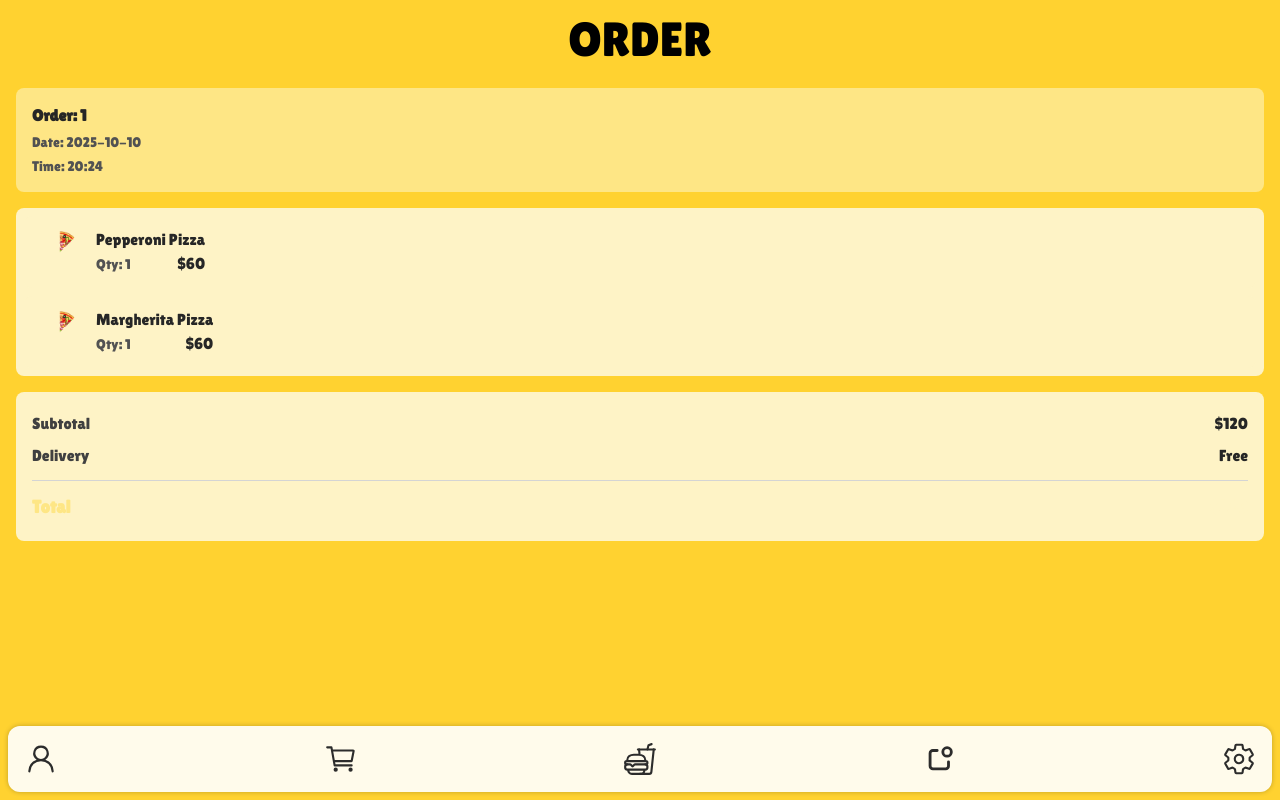
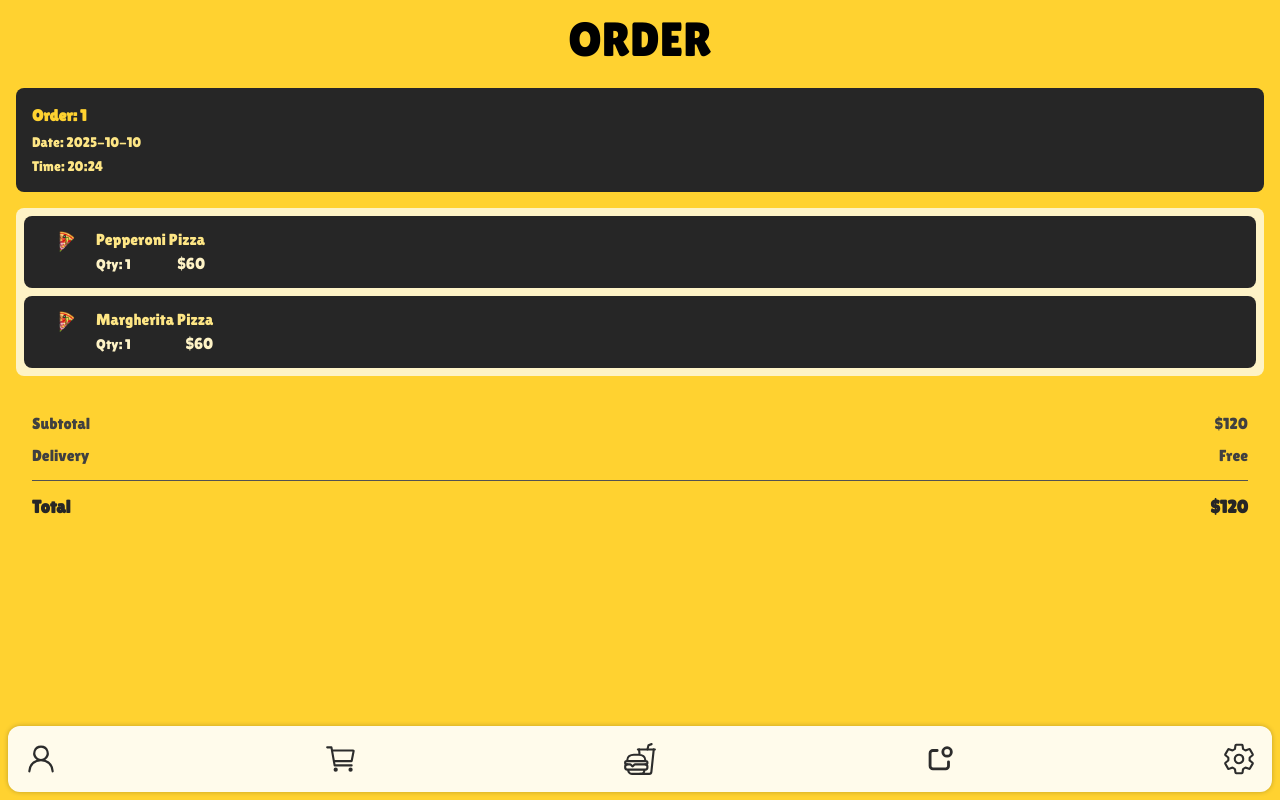
Before and after one commit to mahdibaderloo/fastfood, a React (Vite) app: page /orders/1 in a window 1280 px wide. Built offline with nearby package versions, Linux system fonts and the light colour scheme.

Commit message:
Order dark mode

```diff
--- a/src/pages/Order.tsx
+++ b/src/pages/Order.tsx
@@ -37,10 +37,14 @@ function Order() {
         </button> */}
 
       <main className="p-4 pt-22 h-screen overflow-y-scroll">
-        <section className="bg-amber-200 rounded-lg p-4 text-neutral-800">
-          <p className="font-semibold">Order: {order.id}</p>
-          <p className="text-sm text-neutral-600 mt-1">Date: {order.date}</p>
-          <p className="text-sm text-neutral-600 mt-1">Time: {order.time}</p>
+        <section className="bg-neutral-800 dark:bg-amber-200 rounded-lg p-4 text-neutral-800">
+          <p className="font-semibold text-amber-300">Order: {order.id}</p>
+          <p className="text-sm text-amber-200 dark:text-neutral-600 mt-1">
+            Date: {order.date}
+          </p>
+          <p className="text-sm text-amber-200 dark:text-neutral-600 mt-1">
+            Time: {order.time}
+          </p>
         </section>
 
         <section className="mt-4 bg-amber-100 rounded-lg">
@@ -48,7 +52,7 @@ function Order() {
             {order.items.map((it) => (
               <li
                 key={it.id}
-                className="bg-amber-100 dark:bg-neutral-800 rounded-lg p-3 flex items-center justify-between"
+                className="bg-neutral-800 rounded-lg p-3 flex items-center justify-between"
               >
                 <div className="flex items-center gap-3">
                   <img
@@ -57,14 +61,14 @@ function Order() {
                     className="w-12 h-12 rounded-md"
                   />
                   <div>
-                    <p className="text-neutral-800 dark:text-amber-100">
+                    <p className="text-amber-200 dark:text-amber-100">
                       {it.name}
                     </p>
                     <div className="flex items-center justify-between">
-                      <p className="text-sm text-neutral-600 dark:text-amber-200">
+                      <p className="text-sm text-amber-100 dark:text-amber-200">
                         Qty: {it.qty}
                       </p>
-                      <p className="text-neutral-800 dark:text-amber-200 font-medium">
+                      <p className="text-amber-100 dark:text-amber-200 font-medium">
                         ${it.price * it.qty}
                       </p>
                     </div>
@@ -76,25 +80,29 @@ function Order() {
         </section>
 
         {/* Summary */}
-        <section className="bg-amber-100 dark:bg-neutral-800 rounded-lg p-4 mt-4 text-neutral-800 dark:text-amber-100">
+        <section className="dark:bg-neutral-800 rounded-lg p-4 mt-4 text-neutral-800 dark:text-amber-100">
           <div className="flex justify-between py-1">
-            <span className="text-neutral-700 dark:text-amber-200">
+            <span className="text-neutral-700 dark:text-amber-100">
               Subtotal
             </span>
-            <span>${subtotal}</span>
+            <span className="text-neutral-700 dark:text-amber-100">
+              ${subtotal}
+            </span>
           </div>
           <div className="flex justify-between py-1">
-            <span className="text-neutral-700 dark:text-amber-200">
+            <span className="text-neutral-700 dark:text-amber-100">
               Delivery
             </span>
-            <span>
+            <span className="text-neutral-700 dark:text-amber-100">
               {order.deliveryFee === 0 ? "Free" : `$${order.deliveryFee}`}
             </span>
           </div>
-          <div className="h-px bg-neutral-300 dark:bg-neutral-700 my-2" />
+          <div className="h-px bg-neutral-600 dark:bg-neutral-700 my-2" />
           <div className="flex justify-between py-1 text-lg font-semibold">
-            <span className="text-amber-200">Total</span>
-            <span className="text-amber-100">${total}</span>
+            <span className="text-neutral-800 dark:text-amber-200">Total</span>
+            <span className="text-neutral-800 dark:text-amber-200">
+              ${total}
+            </span>
           </div>
         </section>
 
```
